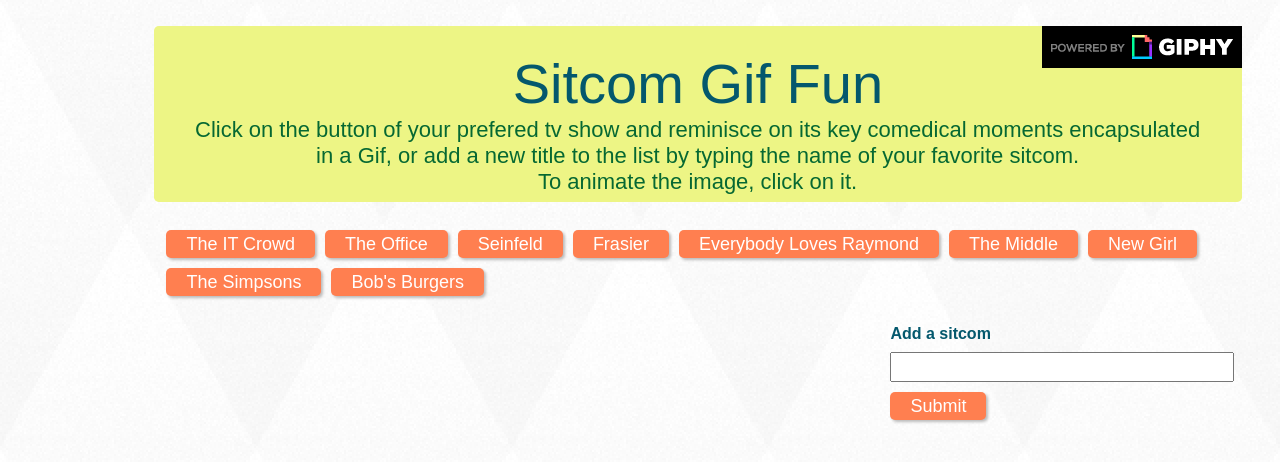
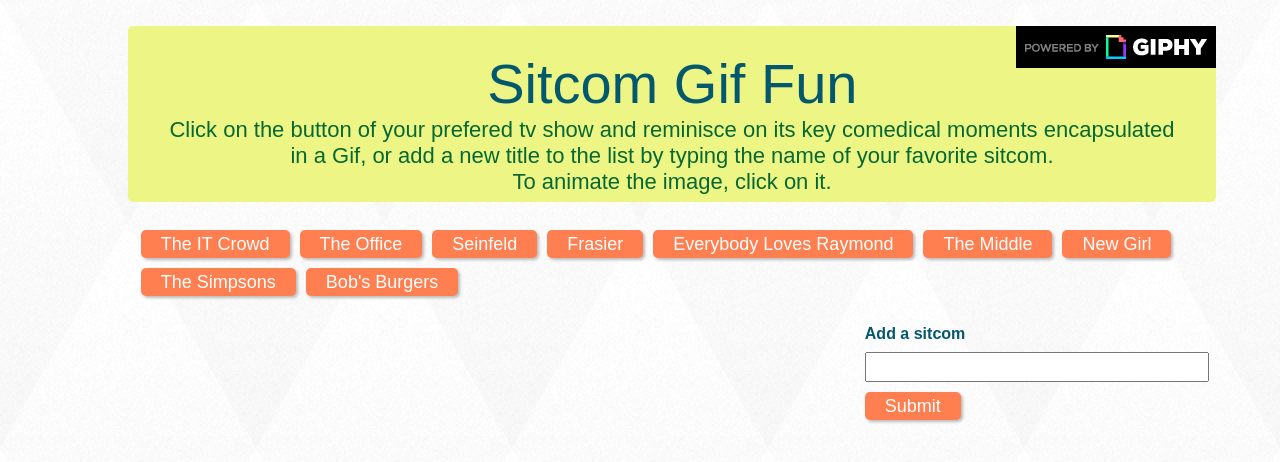
Before and after one commit to nanzycharris/GIPHY-API, a plain HTML site: page index.html in a window 1280 px wide. Drawn offline with nearby package versions, Linux system fonts and the light colour scheme.

Commit message:
changes to css...

```diff
--- a/assets/css/style.css
+++ b/assets/css/style.css
@@ -13,7 +13,6 @@ body {
 
 .jumbotron {
   margin: 10%;
-  margin-left:12%;
   margin-top: 2%;
   width: 85%;
   height: 22%;
@@ -38,18 +37,18 @@ p {
 
 .row {
   float: right;
-  margin-right: 3%;
+  margin-right: 5%;
 }
+
 #sitcom-buttons {
   margin-top: -100px;
   margin-right: 5%;
-  margin-left: 13%;
+  margin-left: 11%;
   align-items: center;
 }
 
 #sitcoms {
   width: 90%;
-
 }
 
 .sitcom-item {
@@ -59,7 +58,7 @@ p {
 
 form {
   float: right;
-  margin-right: 2%;
+  margin-right: 4%;
   width: 30%;
   padding: 20px;
 }
```
